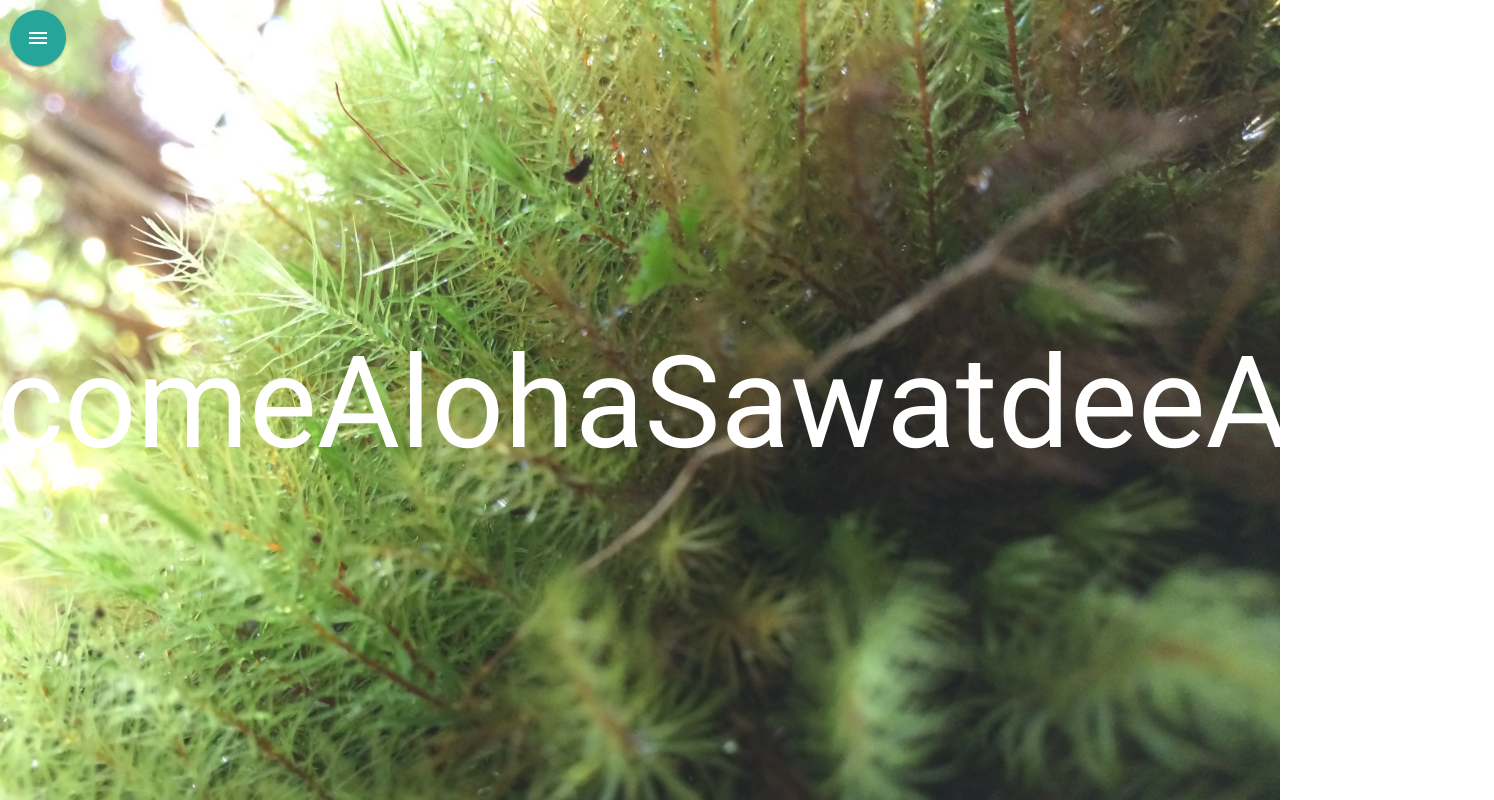
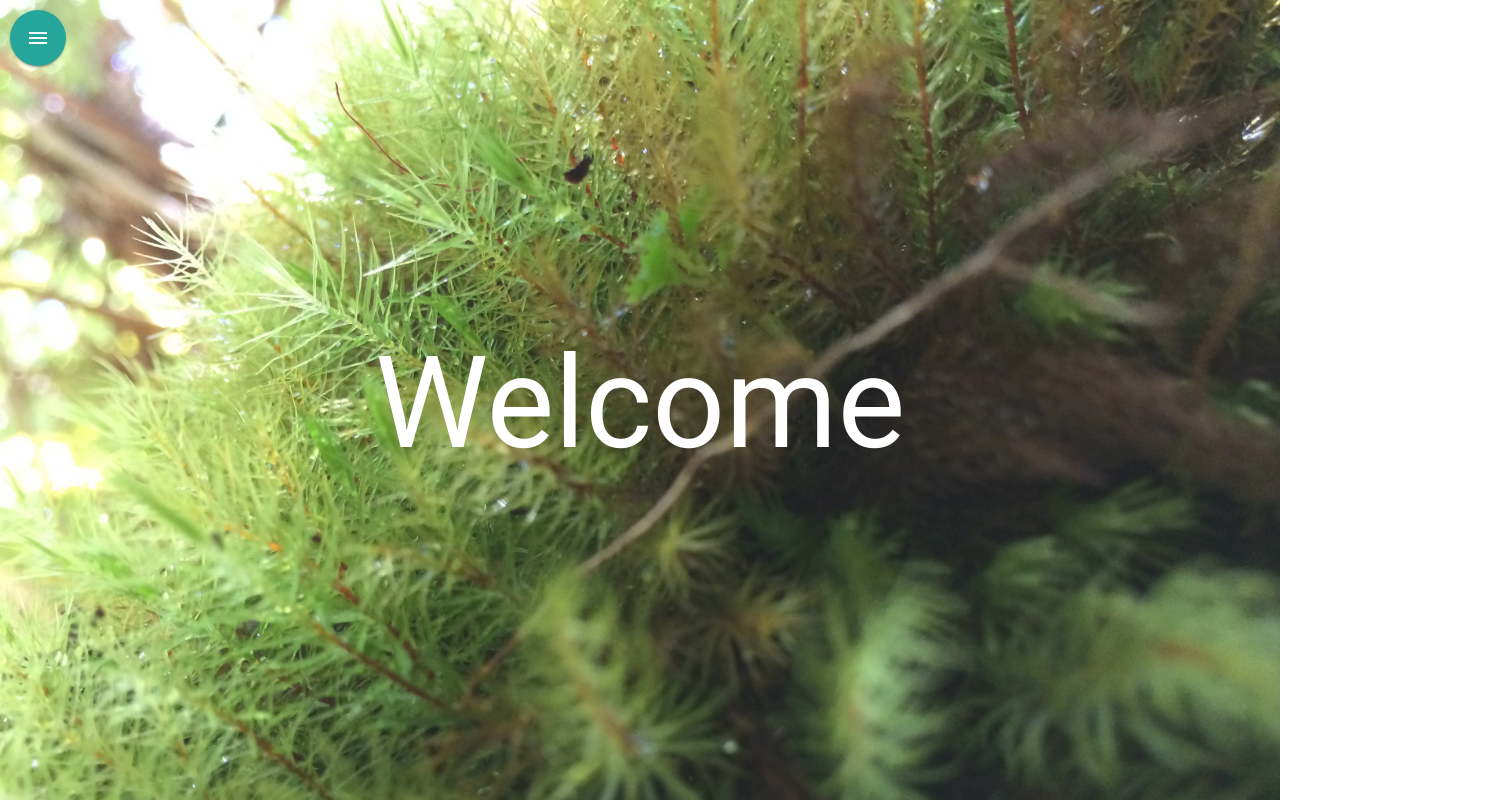
Before and after one commit to ssistoza/ssistoza.studio-home, an Angular app: page /#/home in a window 1280 px wide. Shown: the whole page, 1494 px wide, since content can reach past the window. Built offline with nearby package versions, Linux system fonts and the light colour scheme.

Commit message:
changes to landing page.

```diff
--- a/src/app/components/home/home.component.html
+++ b/src/app/components/home/home.component.html
@@ -1,6 +1,6 @@
 <div id="center-content">
-	<h1 class="white-text">Welcome</h1>
-	<h1 class="white-text">Aloha</h1>
-	<h1 class="white-text">Sawatdee</h1>
-	<h1 class="white-text">Alola</h1>
+	<h1 class="white-text">{{ title[0] }}</h1>
+	<h1 class="white-text hidden">Aloha</h1>
+	<h1 class="white-text hidden">Sawatdee</h1>
+	<h1 class="white-text hidden">Alola</h1>
 </div>
--- a/src/app/components/home/home.component.scss
+++ b/src/app/components/home/home.component.scss
@@ -6,3 +6,5 @@
 }
 
 h1 { font-size: 10vw; }
+
+.hidden { display: none; }
--- a/src/app/components/home/home.component.ts
+++ b/src/app/components/home/home.component.ts
@@ -6,11 +6,12 @@ import { Component, OnInit } from '@angular/core';
   styleUrls: ['./home.component.scss']
 })
 export class HomeComponent implements OnInit {
+  public title = [ 'Welcome', 'Aloha', 'Sawatdee', 'Alola' ];
 
   constructor() { }
 
+  showTitle() { return this.title[0]; }
+
   ngOnInit() {
   }
-
-
 }
```
